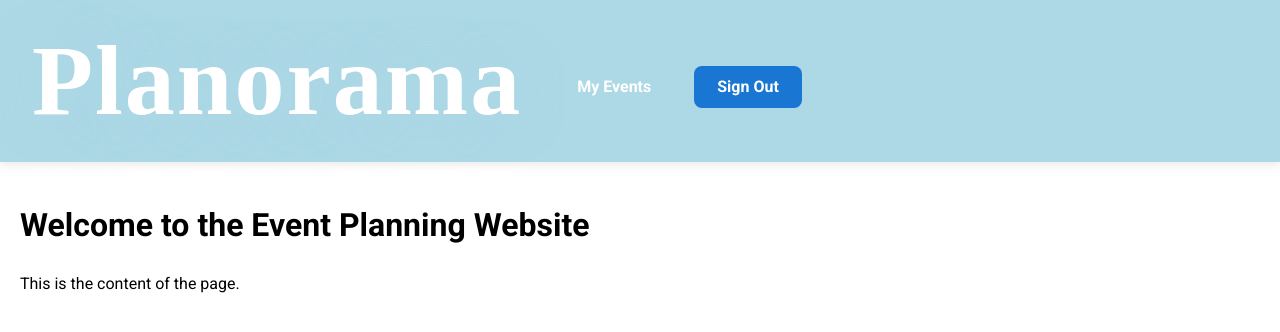
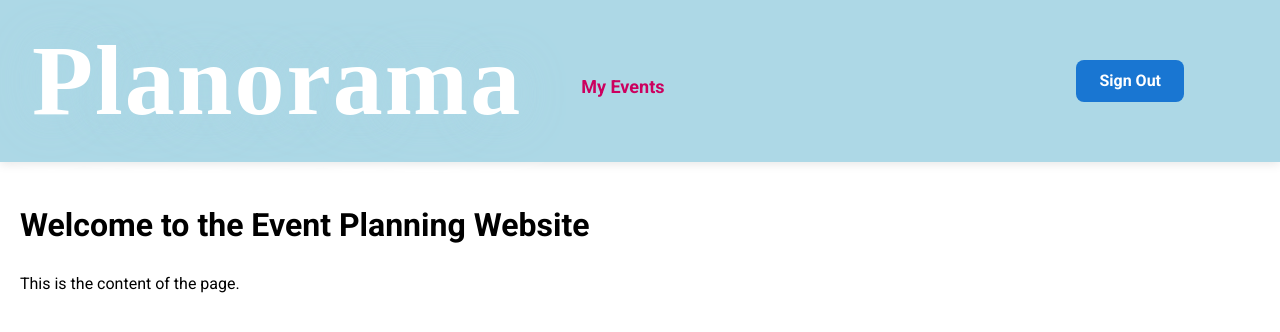
Before and after one commit to MNL5/Planorama, a React (Vite) app in the folder frontend/: page /overview in a window 1280 px wide. Shown: the top 332 px of the page. Built offline with nearby package versions, Linux system fonts and the light colour scheme; a web font is replaced by a local one.

Commit message:
navbar design

```diff
--- a/frontend/src/components/navbar/navbar.tsx
+++ b/frontend/src/components/navbar/navbar.tsx
@@ -1,6 +1,6 @@
 import React from "react";
 import { useNavigate } from "react-router-dom";
-import { Group, Button, Box, Container } from "@mantine/core";
+import { Group, Button, Box, Container, Flex } from "@mantine/core";
 
 import { NavbarTitle } from "./style";
 import { titleText } from "../../types/strings";
@@ -15,7 +15,7 @@ const NavBar: React.FC = () => {
   return (
     <Box
       p={"md"}
-      bg={"#add8e6"}
+      bg={"secondary.0"}
       style={{
         top: 0,
         left: 0,
@@ -25,7 +25,8 @@ const NavBar: React.FC = () => {
         boxShadow: "0px 2px 10px rgba(0, 0, 0, 0.1)",
       }}
     >
-      <Container size={"xl"} m={0}>
+      <Container m={0}>
+        <Flex w={'90vw'} align={"center"} justify={"space-between"}>
           <Group gap={"xl"} align={"center"}>
             <NavbarTitle
               c={"white"}
@@ -34,16 +35,17 @@ const NavBar: React.FC = () => {
             >
               {titleText}
             </NavbarTitle>
-
-          <Group gap={"lg"} mt={'sm'}>
+            <Group gap={"lg"} mt={"sm"}>
               <Button
-              size={"md"}
-              color={"white"}
+                size={"lg"}
+                color={"primary"}
                 variant={"subtle"}
                 onClick={() => navigate("/events")}
               >
                 My Events
               </Button>
+            </Group>
+          </Group>
           <Button
             size={"md"}
             radius={"md"}
@@ -53,8 +55,7 @@ const NavBar: React.FC = () => {
           >
             Sign Out
           </Button>
-          </Group>
-        </Group>
+        </Flex>
       </Container>
     </Box>
   );
```
Lines whose indentation alone changed are shown as unchanged.
